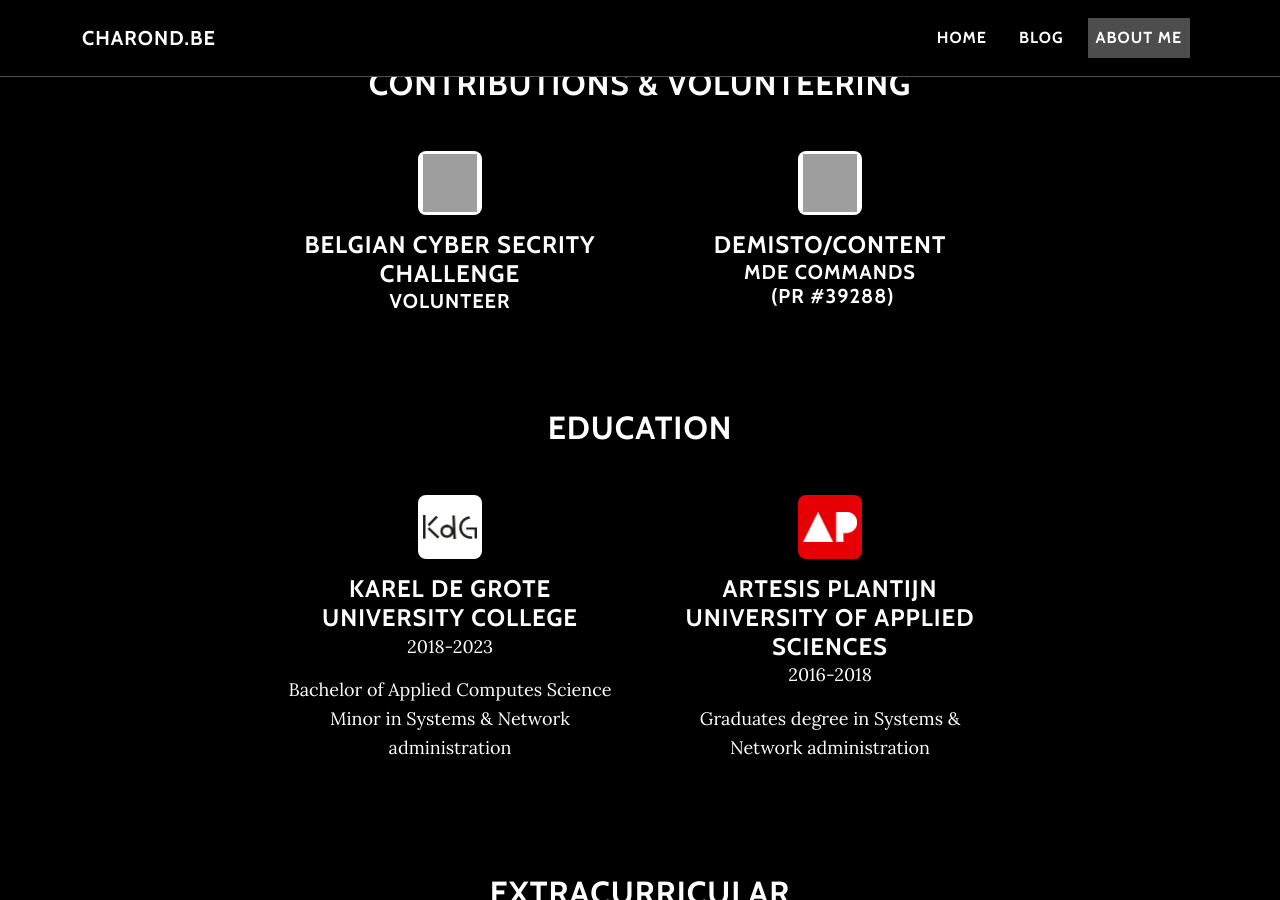
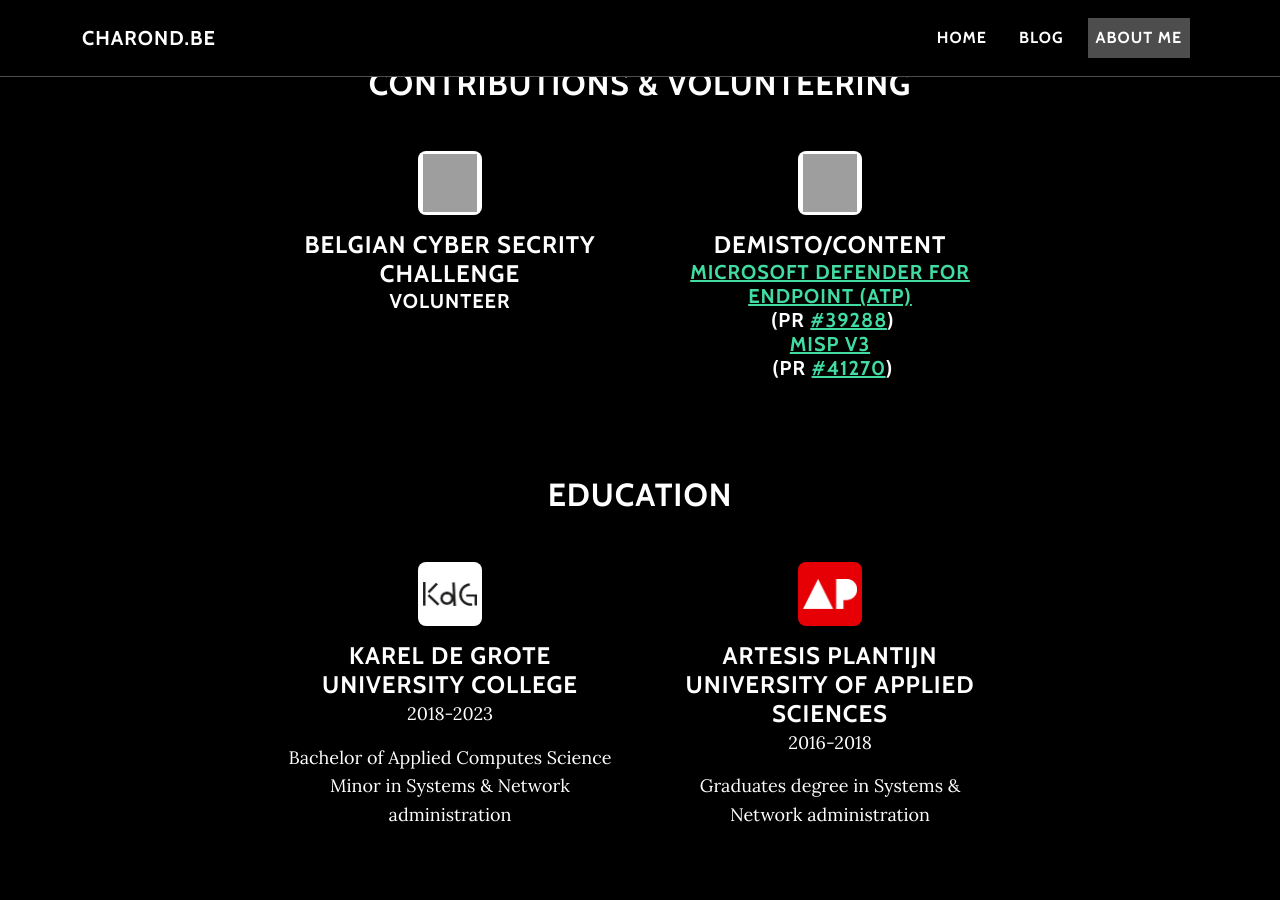
Before and after one commit to CharonDB/CharonDB.github.io, a Jekyll site: the page about.html, which Jekyll copies as it is, in a window 1280 px wide and 900 px high, scrolled down 2135 px. Built offline with Jekyll 4.4.1, drawn with Linux system fonts in a browser that asks for light colours; grey boxes are pictures that could not be loaded.

Commit message:
Update about.html

```diff
--- a/about.html
+++ b/about.html
@@ -124,7 +124,8 @@
                     <div class="d-flex flex-shrink-0 justify-content-center align-items-center bs-icon-lg bs-icon-rounded bs-icon-primary d-inline-block mb-3 bs-icon lg" style="background:rgb(255,255,255);"><img src="https://avatars.githubusercontent.com/u/11011767?s=48&amp;v=4" width="90%" style="width:85%;" height="90%"></div>
                     <div class="px-3">
                         <h4 style="margin-bottom:0;">DEMISTO/CONTENT</h4>
-                        <h5 style="margin-bottom:0;"><strong>MDE Commands</strong><br><strong>&nbsp;(PR</strong>&nbsp;#39288)</h5>
+                        <h5 style="margin-bottom:0;"><a href="https://cortex.marketplace.pan.dev/marketplace/details/MicrosoftDefenderAdvancedThreatProtection/"><strong>Microsoft Defender for Endpoint (ATP)</strong></a><br><strong>&nbsp;(PR</strong>&nbsp;<a href="https://github.com/demisto/content/pull/39288">#39288</a>)</h5>
+                        <h5 style="margin-bottom:0;"><a href="https://cortex.marketplace.pan.dev/marketplace/details/MISP/"><strong>MISP V3</strong></a><br><strong>&nbsp;(PR</strong>&nbsp;<a href="https://github.com/demisto/content/pull/41270">#41270</a>)</h5>
                     </div>
                 </div>
             </div>
```
